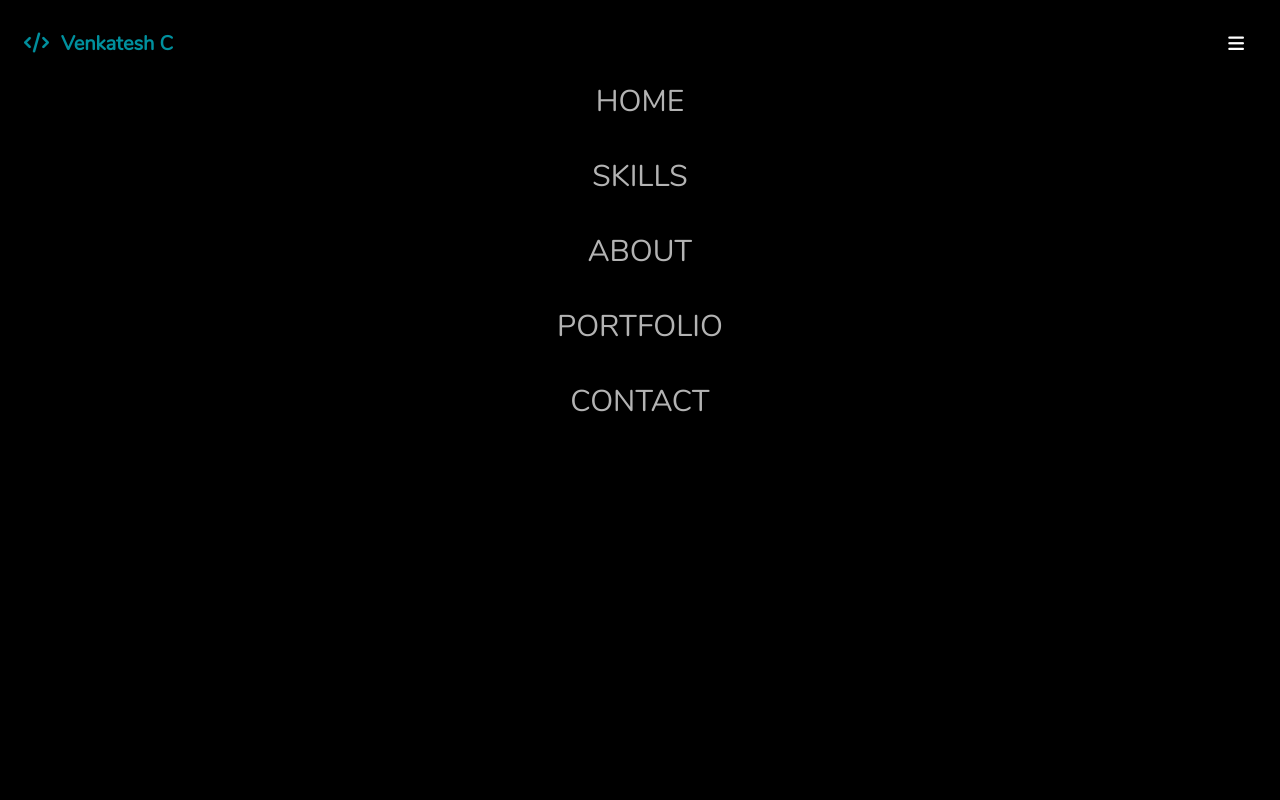
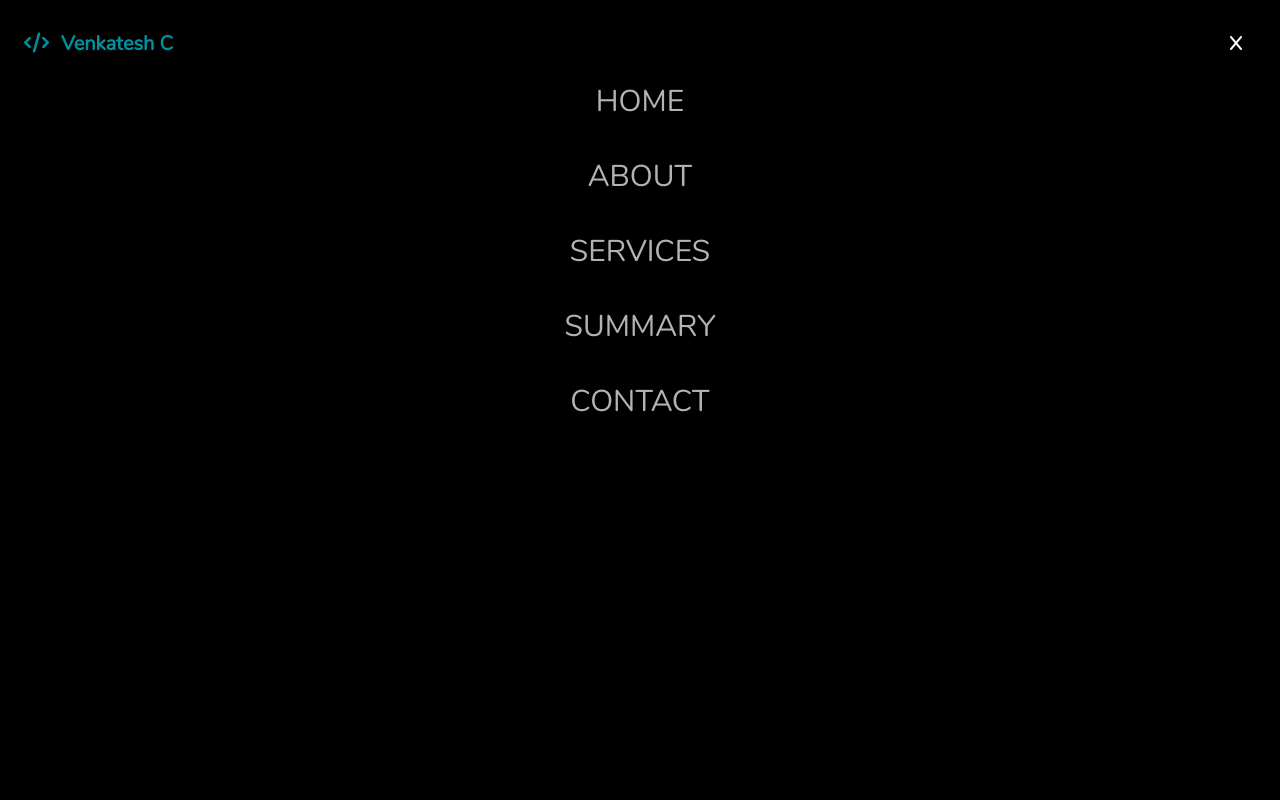
Before and after one commit to venky-123-debug/My_Portfolio, a Svelte app: page / in a window 1280 px wide. Both pictures are taken after a click on the button 1236 px from the left and 44 px from the top of the page. Shown: the top 800 px of the page. Built offline with nearby package versions, Linux system fonts and the light colour scheme.

Commit message:
navbar item component created

```diff
--- /dev/null
+++ b/src/pages/newNavBar/components/item.svelte
@@ -0,0 +1,53 @@
+<script>
+  import { createEventDispatcher } from "svelte"
+  export let menuItems = [] // Expecting an array of menu items
+
+  const dispatch = createEventDispatcher()
+</script>
+
+<div class="navLinks grid pb-10 text-center bg-black">
+  <ul>
+    {#each menuItems as item}
+      <!-- svelte-ignore a11y-click-events-have-key-events -->
+      <li on:click={() => dispatch("nav", { id: item.toLowerCase() })} class="cursor-pointer hover:text-color" data-text={item}>
+        {item}
+      </li>
+    {/each}
+  </ul>
+</div>
+
+<style>
+  .navLinks > ul li {
+    margin: auto;
+    font-size: 30px;
+    width: 100%;
+    padding: 15px 0px;
+    display: block;
+    color: rgb(255, 255, 255, 0.7);
+  }
+  .navLinks > ul li::after {
+    content: "";
+    position: absolute;
+    top: 50%;
+    left: 50%;
+    display: flex;
+    justify-content: center;
+    transform: translate(-50%, -50%);
+    align-items: center;
+    font-size: 4em;
+    font-weight: 400;
+    font-family: monoton;
+    color: rgb(255, 255, 255, 0.2);
+    z-index: 1;
+    pointer-events: none;
+    opacity: 0;
+    letter-spacing: 100px;
+    transition: all 0.4s ease;
+  }
+
+  .navLinks ul li:hover::after {
+    content: attr(data-text);
+    opacity: 1;
+    letter-spacing: 10px;
+  }
+</style>
--- a/src/pages/newNavBar/index.svelte
+++ b/src/pages/newNavBar/index.svelte
@@ -1,7 +1,18 @@
 <script>
+  import Item from "./components/item.svelte"
+
   export let myDetails
 
   let menuOpen = false
+  let menuItems = ["HOME", "ABOUT", "SERVICES", "SUMMARY", "CONTACT"]
+
+  const handleNavigation = (e) => {
+    try {
+      console.log("Clicked Menu ID:", e.detail.id)
+    } catch (error) {
+      console.error(error)
+    }
+  }
 </script>
 
 <div class="fixed w-screen min-h-screen {menuOpen ? 'bg-black' : ''} overflow-hidden flex-col p-6 z-50">
@@ -21,54 +32,10 @@
       type="button"
       class="w-10 h-10 text-white hover:scale-110"
     >
-      <i class="fa-solid fa-bars text-lg"></i>
+      <i class="fa-solid {menuOpen ? 'fa-x' : 'fa-bars text-lg'} "></i>
     </button>
   </div>
   {#if menuOpen}
-    <div class="navLinks grid pb-10 text-center bg-black">
-      <ul>
-        <li class="buttons" data-text="HOME">HOME</li>
-        <li class="buttons" data-text="SKILLS">SKILLS</li>
-        <li class="buttons" data-text="ABOUT">ABOUT</li>
-        <li class="buttons" data-text="PORTFOLIO">PORTFOLIO</li>
-        <li class="buttons" data-text="CONTACT">CONTACT</li>
-      </ul>
-    </div>
+    <Item {menuItems} on:nav={handleNavigation} />
   {/if}
 </div>
-
-<style>
-  .navLinks > ul li {
-    margin: auto;
-    font-size: 30px;
-    width: 100%;
-    padding: 15px 0px;
-    display: block;
-    color: rgb(255, 255, 255, 0.7);
-  }
-  .navLinks > ul li::after {
-    content: "";
-    position: absolute;
-    top: 50%;
-    left: 50%;
-    display: flex;
-    justify-content: center;
-    transform: translate(-50%, -50%);
-    align-items: center;
-    font-size: 4em;
-    font-weight: 400;
-    font-family: monoton;
-    color: rgb(255, 255, 255, 0.2);
-    z-index: 1;
-    pointer-events: none;
-    opacity: 0;
-    letter-spacing: 100px;
-    transition: all 0.4s ease;
-  }
-
-  .navLinks ul li:hover::after {
-    content: attr(data-text);
-    opacity: 1;
-    letter-spacing: 10px;
-  }
-</style>
```
